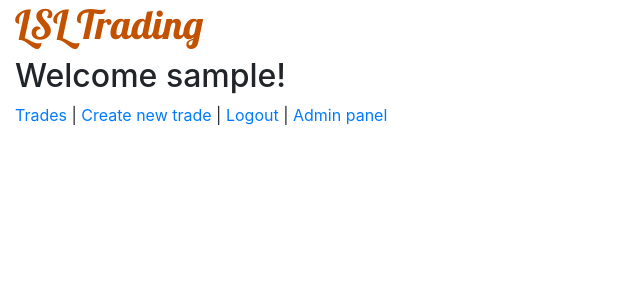
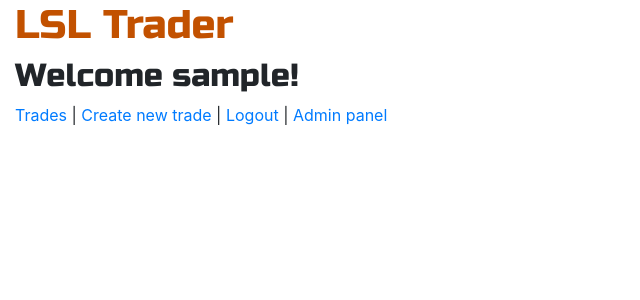
Before and after one commit to jbraure/JustInvest, a Django app: page / in a window 1280 px wide. Shown: the top 300 px of the page, without its empty margins (0-640 px from the left). Run offline with Django 3.2, Linux system fonts and the light colour scheme; the visitor is signed in with stand-in values (Sample User, id 1); some libraries are stand-ins or nearby versions.

Commit message:
Changes title font

```diff
--- a/trades/static/trades/css/main.css
+++ b/trades/static/trades/css/main.css
@@ -1,9 +1,11 @@
 /* HTML tags */
 a { color: #333; }
 /* Classes */
-h1 a, h2 a{
+h1 a{
     color: #C25100;
-    font-family: 'Lobster';
+}
+h1 a, h2{
+    font-family: 'Russo One', sans-serif;
 }
 body {
     padding-left: 15px;
--- a/trades/templates/trades/base.html
+++ b/trades/templates/trades/base.html
@@ -11,15 +11,15 @@
 
     {% block styles %}
       <link href="{% static "trades/css/main.css" %}" rel="stylesheet">
-      <link href="//fonts.googleapis.com/css?family=Lobster&subset=latin,latin-ext" rel="stylesheet" type="text/css">
+      <link href="https://fonts.googleapis.com/css?family=Russo+One" rel="stylesheet">
       <link rel="stylesheet" href="//maxcdn.bootstrapcdn.com/bootstrap/4.3.1/css/bootstrap.min.css">
         {% endblock styles %}
     <title> {% block title %}Title{% endblock title %} </title>
   </head>
 
   <body>
-    <div>
-      <h1><a href="/">LSL Trading</a></h1>
+    <div class="page-header">
+      <h1><a href="/">LSL Trader</a></h1>
     </div>
     <div id="page-content">
       {% block page-content %}
```
